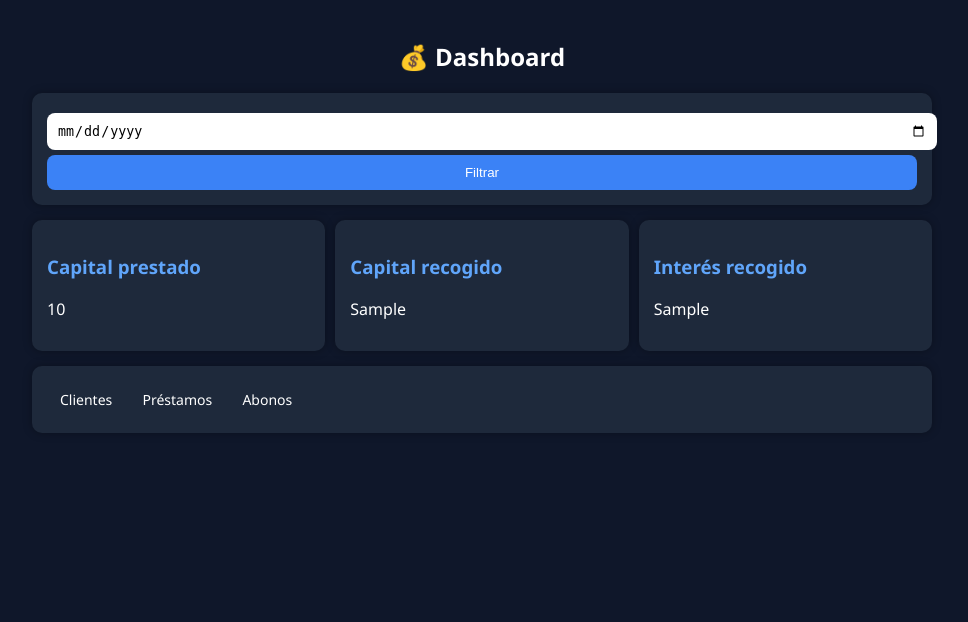
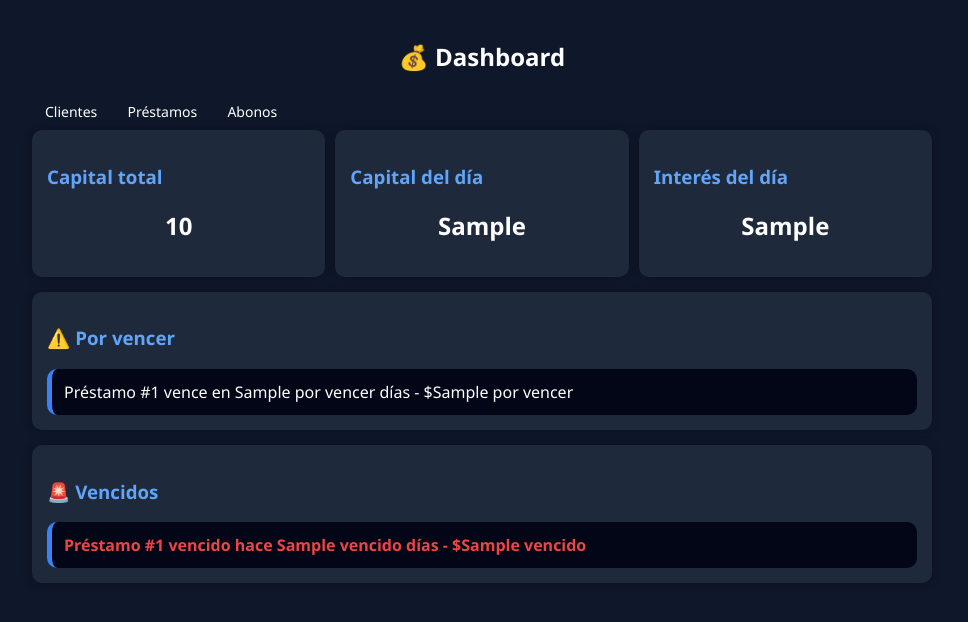
Before and after one commit to pelufo123/sistema-prestamos, a Flask app: template templates/panel.html in a window 1280 px wide. Shown: the top 622 px of the page, without its empty margins (158-1126 px from the left). Run offline with Flask 3, Linux system fonts and the light colour scheme; the template is opened without the code that fills it: most values are stand-ins (such as "Sample title", 1, 10 or a date in 2020); some libraries are stand-ins or nearby versions.

Commit message:
alertas funcionando

```diff
--- a/app.py
+++ b/app.py
@@ -84,14 +84,14 @@ def calcular(pid, conn):
     total = data[0]
 
     cur.execute("SELECT SUM(monto) FROM abonos WHERE prestamo_id=%s AND tipo='capital'", (pid,))
-    cap = cur.fetchone()[0] or 0
+    abonado_cap = cur.fetchone()[0] or 0
 
     cur.execute("SELECT SUM(monto) FROM abonos WHERE prestamo_id=%s AND tipo='interes'", (pid,))
-    inte = cur.fetchone()[0] or 0
+    abonado_int = cur.fetchone()[0] or 0
 
-    saldo = total - cap
+    saldo = total - abonado_cap
 
-    return total, cap, inte, saldo
+    return total, abonado_cap, abonado_int, saldo
 
 # ------------------------------
 @app.route("/", methods=["GET","POST"])
@@ -108,9 +108,11 @@ def panel():
     else:
         fecha = datetime.now().date()
 
+    # CAPITAL TOTAL
     cur.execute("SELECT SUM(capital) FROM prestamos")
     capital_total = cur.fetchone()[0] or 0
 
+    # ABONOS DEL DÍA
     cur.execute("SELECT monto, tipo, fecha FROM abonos")
 
     capital_dia = 0
@@ -123,53 +125,55 @@ def panel():
             else:
                 interes_dia += m
 
+    # ALERTAS
+    cur.execute("SELECT id, vencimiento FROM prestamos")
+
+    por_vencer = []
+    vencidos = []
+    activos = 0
+
+    hoy = datetime.now().date()
+
+    for pid, venc in cur.fetchall():
+
+        total, cap, inte, saldo = calcular(pid, conn)
+
+        if saldo <= 0:
+            continue
+
+        dias = (venc - hoy).days
+
+        if dias < 0:
+            vencidos.append((pid, abs(dias), saldo))
+        elif dias <= 3:
+            por_vencer.append((pid, dias, saldo))
+        else:
+            activos += 1
+
     conn.close()
 
     return render_template("panel.html",
         capital_total=formato(capital_total),
         capital_dia=formato(capital_dia),
         interes_dia=formato(interes_dia),
-        fecha=fecha
+        fecha=fecha,
+        por_vencer=por_vencer,
+        vencidos=vencidos,
+        activos=activos
     )
 
-# ------------------------------
-# CLIENTES + EDITAR EN MISMA VISTA
 # ------------------------------
 @app.route("/clientes", methods=["GET","POST"])
 def clientes():
     conn = conectar()
     cur = conn.cursor()
 
-    editar = None
-
     if request.method == "POST":
-        if request.form.get("id"):
-            cur.execute("""
-                UPDATE clientes
-                SET nombre=%s, telefono=%s, direccion=%s
-                WHERE id=%s
-            """, (
-                request.form["nombre"],
-                request.form["telefono"],
-                request.form["direccion"],
-                request.form["id"]
-            ))
-        else:
-            cur.execute("""
-                INSERT INTO clientes(nombre,telefono,direccion)
-                VALUES (%s,%s,%s)
-            """, (
-                request.form["nombre"],
-                request.form["telefono"],
-                request.form["direccion"]
-            ))
-
+        cur.execute(
+            "INSERT INTO clientes(nombre,telefono,direccion) VALUES (%s,%s,%s)",
+            (request.form["nombre"], request.form["telefono"], request.form["direccion"])
+        )
         conn.commit()
-
-    editar_id = request.args.get("editar")
-    if editar_id:
-        cur.execute("SELECT * FROM clientes WHERE id=%s", (editar_id,))
-        editar = cur.fetchone()
 
     cur.execute("SELECT * FROM clientes")
     clientes = cur.fetchall()
@@ -181,13 +185,27 @@ def clientes():
         resumen.append(total)
 
     conn.close()
+    return render_template("clientes.html", clientes=clientes, resumen=resumen, formato=formato)
 
-    return render_template("clientes.html",
-        clientes=clientes,
-        resumen=resumen,
-        formato=formato,
-        editar=editar
-    )
+# ------------------------------
+@app.route("/editar_cliente/<int:id>", methods=["GET","POST"])
+def editar_cliente(id):
+    conn = conectar()
+    cur = conn.cursor()
+
+    if request.method == "POST":
+        cur.execute("""
+            UPDATE clientes SET nombre=%s, telefono=%s, direccion=%s WHERE id=%s
+        """, (request.form["nombre"], request.form["telefono"], request.form["direccion"], id))
+        conn.commit()
+        conn.close()
+        return redirect("/clientes")
+
+    cur.execute("SELECT * FROM clientes WHERE id=%s", (id,))
+    cliente = cur.fetchone()
+
+    conn.close()
+    return render_template("editar_cliente.html", cliente=cliente)
 
 # ------------------------------
 @app.route("/eliminar_cliente/<int:id>")
@@ -288,53 +306,6 @@ def abonos():
     )
 
 # ------------------------------
-# 🔥 HISTORIAL
-# ------------------------------
-@app.route("/historial/<int:id>")
-def historial(id):
-    conn = conectar()
-    cur = conn.cursor()
-
-    cur.execute("SELECT * FROM clientes WHERE id=%s", (id,))
-    cliente = cur.fetchone()
-
-    cur.execute("""
-        SELECT id, fecha, total
-        FROM prestamos
-        WHERE cliente_id=%s
-    """, (id,))
-    prestamos = cur.fetchall()
-
-    data = []
-
-    for p in prestamos:
-        pid, fecha, total = p
-
-        total, cap, inte, saldo = calcular(pid, conn)
-
-        cur.execute("""
-            SELECT monto, tipo, fecha
-            FROM abonos
-            WHERE prestamo_id=%s
-            ORDER BY fecha DESC
-        """, (pid,))
-        abonos = cur.fetchall()
-
-        data.append({
-            "prestamo": pid,
-            "fecha": fecha,
-            "total": formato(total),
-            "capital": formato(cap),
-            "interes": formato(inte),
-            "saldo": formato(saldo),
-            "abonos": abonos
-        })
-
-    conn.close()
-
-    return render_template("historial.html", cliente=cliente, data=data)
-
-# ------------------------------
 if __name__ == "__main__":
     port = int(os.environ.get("PORT", 5000))
     app.run(host="0.0.0.0", port=port)
--- a/templates/panel.html
+++ b/templates/panel.html
@@ -1,6 +1,7 @@
 <!DOCTYPE html>
 <html>
 <head>
+    <title>Panel</title>
     <link rel="stylesheet" href="/static/style.css">
 </head>
 <body>
@@ -9,34 +10,45 @@
 
     <h2>💰 Dashboard</h2>
 
-<div class="card">
-<form method="POST">
-    <input type="date" name="fecha" value="{{ fecha }}">
-    <button>Filtrar</button>
-</form>
+    <div>
+        <a href="/clientes" class="btn">Clientes</a>
+        <a href="/prestamos" class="btn">Préstamos</a>
+        <a href="/abonos" class="btn">Abonos</a>
     </div>
 
     <div class="grid">
         <div class="card">
-        <h3>Capital prestado</h3>
-        <p>{{ capital_total }}</p>
+            <h3>Capital total</h3>
+            <h2>{{ capital_total }}</h2>
         </div>
 
         <div class="card">
-        <h3>Capital recogido</h3>
-        <p>{{ capital_dia }}</p>
+            <h3>Capital del día</h3>
+            <h2>{{ capital_dia }}</h2>
         </div>
 
         <div class="card">
-        <h3>Interés recogido</h3>
-        <p>{{ interes_dia }}</p>
+            <h3>Interés del día</h3>
+            <h2>{{ interes_dia }}</h2>
         </div>
     </div>
 
     <div class="card">
-    <a class="btn" href="/clientes">Clientes</a>
-    <a class="btn" href="/prestamos">Préstamos</a>
-    <a class="btn" href="/abonos">Abonos</a>
+        <h3>⚠️ Por vencer</h3>
+        {% for p in por_vencer %}
+            <div class="item">
+                Préstamo #{{p[0]}} vence en {{p[1]}} días - ${{p[2]}}
+            </div>
+        {% endfor %}
+    </div>
+
+    <div class="card">
+        <h3>🚨 Vencidos</h3>
+        {% for p in vencidos %}
+            <div class="item rojo">
+                Préstamo #{{p[0]}} vencido hace {{p[1]}} días - ${{p[2]}}
+            </div>
+        {% endfor %}
     </div>
 
 </div>
```
Also changed, not shown: templates/clientes.html (+22 -19 lines). Lines whose indentation alone changed are shown as unchanged.
